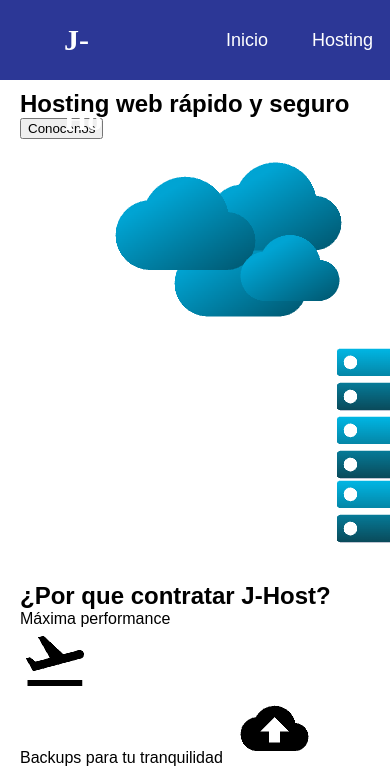
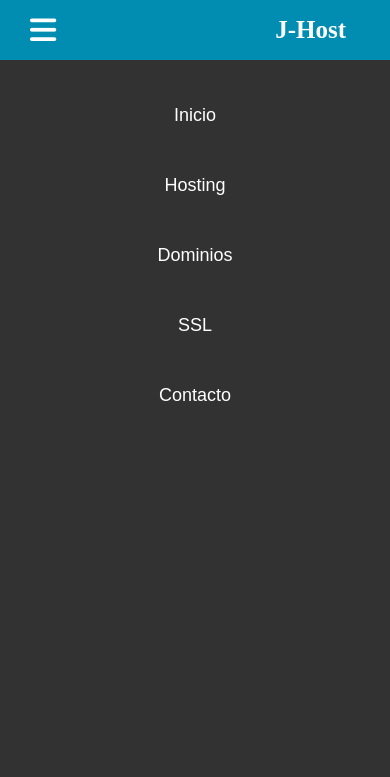
Before and after one commit to juant2105/PreEntrega2--Juan-taverna, a plain HTML site: page index.html in a window 390 px wide. Shown: the top 777 px of the page. Drawn offline with Linux system fonts and the light colour scheme.

Commit message:
navbar tipo hamburguesa agregada

```diff
--- a/css/style.css
+++ b/css/style.css
@@ -9,7 +9,7 @@ body {
 
 }
 .header {
-	background-color: #2c3796;
+	background-color: #008DB1;
 	height: 80px;
 	position:fixed;
 	width: 100%;
@@ -56,8 +56,77 @@ body {
 }
 .navlink:hover {
 	background-color: #404ece;
-}
-
-@media screen and (max-widht: 578px) {
 
 }
+.hamburguesa{
+	color: white;
+	background: none;
+	border: none;
+	font-size: 30px;
+	padding: 0 20;
+	line-height: 60px;
+	display: none;
+}
+@media (max-width: 768px) {
+	body {
+		font-family: "Montserrat", Arial, Helvetica, sans-serif;
+		padding-top: 70px;
+
+	}
+	.header {
+		background-color: #008DB1;
+		height: 60px;
+		position:fixed;
+		width: 100%;
+		top: 0;
+		left: 0;
+	}
+	.logo {
+		color: #FFFFFF;
+		text-decoration: none;
+		font-size: 25px;
+		font-weight: bold;
+		padding: 0 20px;
+		line-height: 60px;
+		text-align: left;
+		font-family: "Montserrat";
+		list-style: none;
+	}
+	.navmenu {
+		list-style: none;
+	}
+	.navmenu {
+		flex-direction: column;
+		align-items: center;
+		margin-right: 20px;
+		background-color: rgb(51, 50, 50);
+		position: fixed;
+		left: 0;
+		top: 60px;
+		width: 100%;
+		padding: 20px 0;
+		height: calc(100% - 60px);
+		overflow-y: auto;
+		left: 100%;
+		transition: left 0,3s;
+	}
+	.nav-menu-item {
+		line-height: 70px;
+	}
+		li
+	.navlink {
+		padding: 8px 12px;
+		border-radius: 3px;
+	}
+	.navlink:hover,
+    .navlink_active {
+	background-color: #404ece;
+	transition: 0.5s
+	}
+	.hamburguesa {
+		display: block;
+	}
+	.navmenu_visible {
+		left: 0;
+	}
+}
--- a/index.html
+++ b/index.html
@@ -7,14 +7,18 @@
     <title>J-Host - Servicios de hosting</title>
     <link rel="stylesheet" href="css/style.css">
     <script src="https://kit.fontawesome.com/3e780137fc.js" crossorigin="anonymous"></script>
+    <script  defer src="js/index.js"></script>
 </head>
 
 <body>
 
     <header class="header">
         <nav class="navbar">
+            <button class="hamburguesa">
+                <i class="fa-solid fa-bars"></i>
+            </button>
             <a href="#" class="logo">J-Host</a>
-            <ul class="navmenu">
+            <ul class="navmenu navmenu_visible">
                 <li class="nav-menu-item"><a href="#" class="navlink">Inicio</a></li>
                 <li class="nav-menu-item"><a href="pages/hosting.html" class="navlink">Hosting</a></li>
                 <li class="nav-menu-item"><a href="pages/dominios.html"class="navlink" >Dominios</a></li>
--- /dev/null
+++ b/js/index.js
@@ -0,0 +1,6 @@
+const navToggle = document.querySelector(".hamburguesa")
+const navToggle = document.querySelector(".navmenu")
+
+navToggle.addEventListener("click" , () => {
+   navMenu.classList.toggle("navmenu_visible")
+})
```
